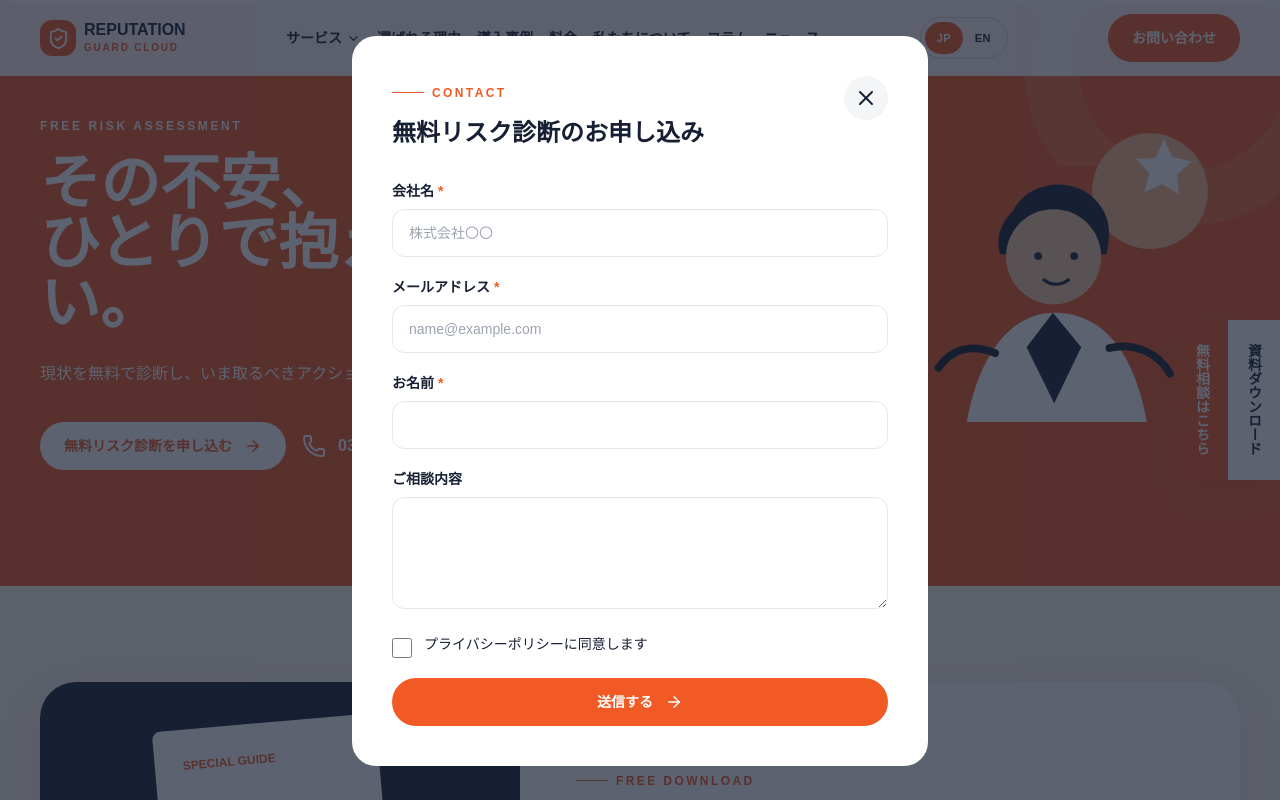
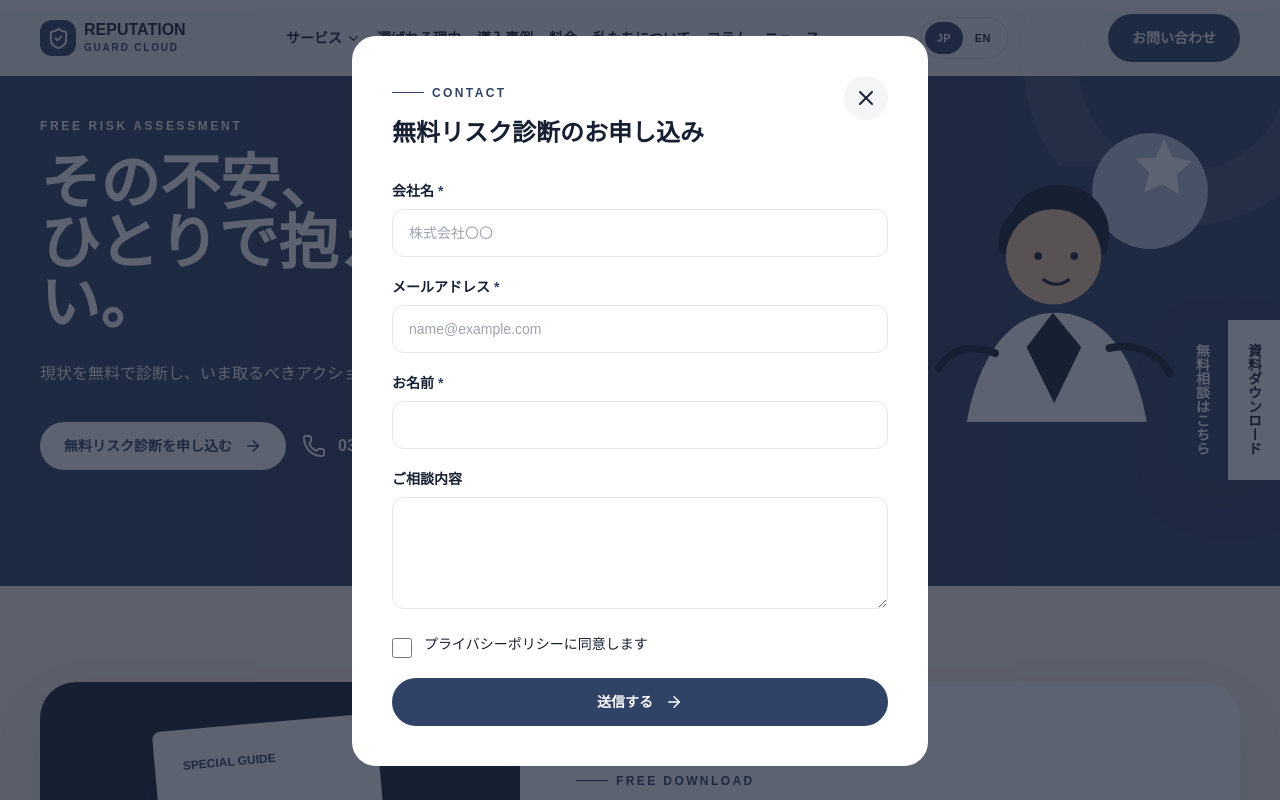
Before and after one commit to masudndiuiux-maker/new-demo-website, a Next.js app: page / in a window 1280 px wide. Both pictures are taken after a click on the button "無料リスク診断を申し込む". Shown: the part 5580-6380 px from the top of the page. Built offline with nearby package versions, Linux system fonts and the light colour scheme.

Commit message:
Update primary brand color to slate blue

```diff
--- a/app/globals.css
+++ b/app/globals.css
@@ -1,3 +1,3 @@
 @tailwind base; @tailwind components; @tailwind utilities;
-:root{color-scheme:light;--font-jp:"Noto Sans JP","BIZ UDPGothic","Yu Gothic",Meiryo,sans-serif}*{box-sizing:border-box}html{scroll-behavior:smooth;scroll-padding-top:90px}body{margin:0;color:#172033;background:#fff}a,button{outline-offset:4px}a:focus-visible,button:focus-visible,input:focus-visible,textarea:focus-visible{outline:3px solid #f15a24}.dot-grid{background-image:radial-gradient(#f15a2440 1px,transparent 1px);background-size:18px 18px}.vertical{writing-mode:vertical-rl}@media(prefers-reduced-motion:reduce){html{scroll-behavior:auto}*,*:before,*:after{animation-duration:.01ms!important;animation-iteration-count:1!important;transition-duration:.01ms!important}}
-@layer components{.container-wide{@apply mx-auto w-full max-w-[1280px] px-5 md:px-10}.eyebrow{@apply mb-4 inline-flex items-center gap-2 text-xs font-bold uppercase tracking-[.2em] text-orange}.eyebrow:before{content:'';@apply h-px w-8 bg-orange}.btn{@apply inline-flex min-h-12 items-center justify-center gap-3 rounded-full px-6 py-3 text-sm font-bold transition duration-300 active:scale-95}.btn-orange{@apply btn bg-orange text-white hover:bg-[#d94816]}.btn-dark{@apply btn bg-ink text-white hover:bg-[#293550]}.section-title{@apply text-3xl font-black leading-tight tracking-tight md:text-5xl}}
+:root{--color-primary:48 66 102;color-scheme:light;--font-jp:"Noto Sans JP","BIZ UDPGothic","Yu Gothic",Meiryo,sans-serif}*{box-sizing:border-box}html{scroll-behavior:smooth;scroll-padding-top:90px}body{margin:0;color:#172033;background:#fff}a,button{outline-offset:4px}a:focus-visible,button:focus-visible,input:focus-visible,textarea:focus-visible{outline:3px solid rgb(var(--color-primary))}.dot-grid{background-image:radial-gradient(rgb(var(--color-primary) / .25) 1px,transparent 1px);background-size:18px 18px}.vertical{writing-mode:vertical-rl}@media(prefers-reduced-motion:reduce){html{scroll-behavior:auto}*,*:before,*:after{animation-duration:.01ms!important;animation-iteration-count:1!important;transition-duration:.01ms!important}}
+@layer components{.container-wide{@apply mx-auto w-full max-w-[1280px] px-5 md:px-10}.eyebrow{@apply mb-4 inline-flex items-center gap-2 text-xs font-bold uppercase tracking-[.2em] text-primary}.eyebrow-light{@apply text-primary-light}.eyebrow:before{content:'';@apply h-px w-8 bg-primary}.eyebrow-light:before{@apply bg-primary-light}.btn{@apply inline-flex min-h-12 items-center justify-center gap-3 rounded-full px-6 py-3 text-sm font-bold transition duration-300 active:scale-95}.btn-primary{@apply btn bg-primary text-white hover:bg-primary-hover}.btn-dark{@apply btn bg-ink text-white hover:bg-[#293550]}.section-title{@apply text-3xl font-black leading-tight tracking-tight md:text-5xl}}
--- a/components/Illustrations.tsx
+++ b/components/Illustrations.tsx
@@ -1,2 +1,2 @@
-export function HeroArt(){return <svg viewBox="0 0 560 560" role="img" aria-labelledby="hero-art-title" className="h-auto w-full"><title id="hero-art-title">企業の信頼を見守る専門家のイラスト</title><path fill="#F15A24" d="M83 81h383v389H83z" rx="50"/><circle cx="420" cy="120" r="90" fill="#ffb98f"/><path fill="#172033" d="M207 151c23-52 113-60 143 4 8 16 8 41 2 63h-165c-8-24 1-50 20-67Z"/><circle cx="270" cy="222" r="74" fill="#f6c9a9"/><path fill="#fff" d="M135 479c19-107 70-170 137-170 75 0 124 63 143 170H135Z"/><path fill="#172033" d="m269 309 44 54-42 87-43-87 41-54Z"/><path fill="none" stroke="#172033" strokeWidth="12" strokeLinecap="round" d="M179 372c-38-16-70-5-88 23m266-31c38-9 76 7 94 40"/><circle cx="246" cy="221" r="6" fill="#172033"/><circle cx="302" cy="221" r="6" fill="#172033"/><path fill="none" stroke="#172033" strokeWidth="5" strokeLinecap="round" d="M255 258c12 9 26 9 38 0"/><path fill="#fff" d="m442 39 13 28 30 7-23 20 3 31-26-16-28 13 8-30-21-22 31-2 13-29Z"/></svg>}
-export function ShieldArt({index=0}:{index?:number}){return <svg viewBox="0 0 220 160" aria-hidden="true" className="w-full"><rect x="18" y="18" width="184" height="124" rx="28" fill={index%2?'#FFE4D3':'#fff'}/><path d="M110 38 156 55v35c0 29-20 44-46 55-26-11-46-26-46-55V55l46-17Z" fill="#F15A24"/><path d="m88 89 15 15 31-35" fill="none" stroke="#fff" strokeWidth="10" strokeLinecap="round" strokeLinejoin="round"/><circle cx="177" cy="35" r="9" fill="#172033"/></svg>}
+export function HeroArt(){return <svg viewBox="0 0 560 560" role="img" aria-labelledby="hero-art-title" className="h-auto w-full"><title id="hero-art-title">企業の信頼を見守る専門家のイラスト</title><path fill="rgb(var(--color-primary))" d="M83 81h383v389H83z" rx="50"/><circle cx="420" cy="120" r="90" fill="#BBC9E2"/><path fill="#172033" d="M207 151c23-52 113-60 143 4 8 16 8 41 2 63h-165c-8-24 1-50 20-67Z"/><circle cx="270" cy="222" r="74" fill="#f6c9a9"/><path fill="#fff" d="M135 479c19-107 70-170 137-170 75 0 124 63 143 170H135Z"/><path fill="#172033" d="m269 309 44 54-42 87-43-87 41-54Z"/><path fill="none" stroke="#172033" strokeWidth="12" strokeLinecap="round" d="M179 372c-38-16-70-5-88 23m266-31c38-9 76 7 94 40"/><circle cx="246" cy="221" r="6" fill="#172033"/><circle cx="302" cy="221" r="6" fill="#172033"/><path fill="none" stroke="#172033" strokeWidth="5" strokeLinecap="round" d="M255 258c12 9 26 9 38 0"/><path fill="#fff" d="m442 39 13 28 30 7-23 20 3 31-26-16-28 13 8-30-21-22 31-2 13-29Z"/></svg>}
+export function ShieldArt({index=0}:{index?:number}){return <svg viewBox="0 0 220 160" aria-hidden="true" className="w-full"><rect x="18" y="18" width="184" height="124" rx="28" fill={index%2?'#E8EDF4':'#fff'}/><path d="M110 38 156 55v35c0 29-20 44-46 55-26-11-46-26-46-55V55l46-17Z" fill="rgb(var(--color-primary))"/><path d="m88 89 15 15 31-35" fill="none" stroke="#fff" strokeWidth="10" strokeLinecap="round" strokeLinejoin="round"/><circle cx="177" cy="35" r="9" fill="#172033"/></svg>}
--- a/components/Site.tsx
+++ b/components/Site.tsx
@@ -69,7 +69,7 @@ function LanguageToggle({ dark = false }: { dark?: boolean }) {
           type="button"
           onClick={() => setLanguage(item)}
           aria-pressed={language === item}
-          className={`min-h-8 rounded-full px-3 transition ${language === item ? "bg-orange text-white" : "hover:text-orange"}`}
+          className={`min-h-8 rounded-full px-3 transition ${language === item ? "bg-primary text-white" : (dark ? "hover:text-primary-light" : "hover:text-primary")}`}
         >
           {item === "ja" ? "JP" : "EN"}
         </button>
@@ -85,13 +85,13 @@ function Logo({ light = false }: { light?: boolean }) {
       className="flex items-center gap-2 font-black leading-none"
       aria-label={language === "en" ? "Back to top" : "トップへ"}
     >
-      <span className="grid h-9 w-9 place-items-center rounded-xl bg-orange text-white">
+      <span className="grid h-9 w-9 place-items-center rounded-xl bg-primary text-white">
         <ShieldCheck size={23} />
       </span>
       <span className={light ? "text-white" : ""}>
         REPUTATION
         <br />
-        <span className="text-[10px] tracking-[.18em] text-orange">
+        <span className={`text-[10px] tracking-[.18em] ${light ? "text-primary-light" : "text-primary"}`}>
           GUARD CLOUD
         </span>
       </span>
@@ -179,7 +179,7 @@ export function Header() {
                     exit={{ opacity: 0, y: 8 }}
                     className="absolute inset-x-0 top-full mx-auto w-[900px] whitespace-normal rounded-3xl border bg-white p-8 shadow-soft"
                   >
-                    <p className="mb-5 text-xs font-bold tracking-widest text-orange">
+                    <p className="mb-5 text-xs font-bold tracking-widest text-primary">
                       SERVICE MENU
                     </p>
                     <div className="grid grid-cols-3 gap-6">
@@ -188,7 +188,7 @@ export function Header() {
                           <a
                             href={`#${g.id}`}
                             onClick={() => setMega(false)}
-                            className="mb-3 block border-b pb-3 font-bold hover:text-orange"
+                            className="mb-3 block border-b pb-3 font-bold hover:text-primary"
                           >
                             {g.title}
                           </a>
@@ -197,7 +197,7 @@ export function Header() {
                               key={s[0]}
                               href={`#${g.id}`}
                               onClick={() => setMega(false)}
-                              className="block py-1.5 text-sm text-slate-600 hover:text-orange"
+                              className="block py-1.5 text-sm text-slate-600 hover:text-primary"
                             >
                               {s[0]}
                             </a>
@@ -213,7 +213,7 @@ export function Header() {
               <a
                 key={n[0]}
                 href={n[1]}
-                className="text-sm font-bold hover:text-orange"
+                className="text-sm font-bold hover:text-primary"
               >
                 {n[0]}
               </a>
@@ -230,7 +230,7 @@ export function Header() {
               <Download size={16} />
               {language === "en" ? "Download guide" : "資料ダウンロード"}
             </button>
-            <a className="btn-orange" href="#contact">
+            <a className="btn-primary" href="#contact">
               {language === "en" ? "Contact us" : "お問い合わせ"}
             </a>
           </div>
@@ -279,7 +279,7 @@ export function Header() {
                   : "モバイルナビゲーション"
               }
             >
-              <p className="mb-4 text-xs text-orange">SERVICES</p>
+              <p className="mb-4 text-xs text-primary-light">SERVICES</p>
               {groups.map((g) => (
                 <a
                   onClick={() => setMenu(false)}
@@ -303,7 +303,7 @@ export function Header() {
             </nav>
             <a
               onClick={() => setMenu(false)}
-              className="btn-orange mt-8 w-full"
+              className="btn-primary mt-8 w-full"
               href="#contact"
             >
               {language === "en"
@@ -340,14 +340,16 @@ function Heading({
   en,
   children,
   center = false,
+  light = false,
 }: {
   en: string;
   children: React.ReactNode;
   center?: boolean;
+  light?: boolean;
 }) {
   return (
     <div className={center ? "text-center" : ""}>
-      <p className="eyebrow">{en}</p>
+      <p className={`eyebrow ${light ? "eyebrow-light" : ""}`}>{en}</p>
       <h2 className="section-title">{children}</h2>
     </div>
   );
@@ -388,7 +390,7 @@ function Hero() {
                 <br />
               </>
             )}
-            <span className="relative text-orange">
+            <span className="relative text-primary">
               {english
                 ? "It can be lost in an instant."
                 : "失うのは、ほんの一瞬。"}
@@ -399,7 +401,7 @@ function Hero() {
                 <path
                   d="M4 10c105-9 253 5 392-6"
                   fill="none"
-                  stroke="#F15A24"
+                  stroke="currentColor"
                   strokeWidth="6"
                   strokeLinecap="round"
                 />
@@ -422,7 +424,7 @@ function Hero() {
             )}
           </p>
           <div className="mt-8 flex flex-col gap-3 sm:flex-row">
-            <a href="#contact" className="btn-orange">
+            <a href="#contact" className="btn-primary">
               {english
                 ? "Start with a free consultation"
                 : "まずは無料で相談する"}
@@ -500,7 +502,7 @@ function Services() {
                 className={`grid items-end gap-8 lg:grid-cols-2 ${i % 2 ? "lg:[&>*:first-child]:order-2" : ""}`}
               >
                 <div>
-                  <span className="text-xs font-black tracking-[.22em] text-orange">
+                  <span className="text-xs font-black tracking-[.22em] text-primary">
                     0{i + 1} / {g.en}
                   </span>
                   <h3 className="mt-4 text-3xl font-black md:text-5xl">
@@ -521,7 +523,7 @@ function Services() {
                       href="#contact"
                       className="group flex h-full min-h-[260px] flex-col rounded-[28px] border border-black/5 bg-white p-7 shadow-sm transition duration-300 hover:-translate-y-2 hover:shadow-soft"
                     >
-                      <span className="text-xs font-black text-orange">
+                      <span className="text-xs font-black text-primary">
                         SERVICE {s[2]}
                       </span>
                       <h4 className="mt-10 text-xl font-black">{s[0]}</h4>
@@ -530,7 +532,7 @@ function Services() {
                       </p>
                       <span className="mt-auto flex items-center justify-between pt-7 text-sm font-bold">
                         {english ? "Explore service" : "詳しく見る"}{" "}
-                        <i className="grid h-10 w-10 place-items-center rounded-full bg-ink text-white transition group-hover:bg-orange">
+                        <i className="grid h-10 w-10 place-items-center rounded-full bg-ink text-white transition group-hover:bg-primary">
                           <ArrowRight size={16} />
                         </i>
                       </span>
@@ -562,7 +564,7 @@ function Count({ value, suffix }: { value: number; suffix: string | number }) {
   return (
     <span ref={ref}>
       {n}
-      <small className="text-2xl text-orange md:text-3xl">{suffix}</small>
+      <small className="text-2xl text-primary-light md:text-3xl">{suffix}</small>
     </span>
   );
 }
@@ -583,7 +585,7 @@ function Statistics() {
   return (
     <section id="strength" className="overflow-hidden bg-ink py-24 text-white">
       <div className="container-wide">
-        <Heading en="WHY CHOOSE US">
+        <Heading en="WHY CHOOSE US" light>
           {english
             ? "The numbers behind our partnership."
             : "数字で見る、選ばれる理由。"}
@@ -692,7 +694,7 @@ function Cases() {
                 </>
               )}
             </Heading>
-            <p className="max-w-md border-l-2 border-orange pl-5 leading-8 text-slate-600 lg:mb-1 lg:justify-self-end">
+            <p className="max-w-md border-l-2 border-primary pl-5 leading-8 text-slate-600 lg:mb-1 lg:justify-self-end">
               {english
                 ? "Beyond the numbers, these stories show the change teams feel every day when we take on the challenge together."
                 : "数字だけでは測れない、現場の変化まで。課題に向き合い、ともに前へ進んだお客様の声をご紹介します。"}
@@ -724,7 +726,7 @@ function Cases() {
                       </p>
                       <p className="mt-1 text-[clamp(4.5rem,10vw,6.5rem)] font-black leading-none tracking-[-.08em] text-ink">
                         {c.metric}
-                        <span className="ml-1 text-3xl tracking-normal text-orange md:text-4xl">
+                        <span className="ml-1 text-3xl tracking-normal text-primary md:text-4xl">
                           {c.unit}
                         </span>
                       </p>
@@ -741,7 +743,7 @@ function Cases() {
                   </h3>
                   <div className="mt-6 grid gap-5 border-y border-ink/10 py-5">
                     <div>
-                      <p className="text-[10px] font-black tracking-[.18em] text-orange">
+                      <p className="text-[10px] font-black tracking-[.18em] text-primary">
                         CHALLENGE
                       </p>
                       <p className="mt-2 text-sm leading-7 text-slate-600">
@@ -749,7 +751,7 @@ function Cases() {
                       </p>
                     </div>
                     <blockquote className="relative border-l-2 border-ink pl-4 text-sm font-bold leading-7 text-ink">
-                      <span className="absolute -top-3 left-3 text-4xl leading-none text-orange">
+                      <span className="absolute -top-3 left-3 text-4xl leading-none text-primary">
                         “
                       </span>
                       <span className="block pt-3">{c.quote}</span>
@@ -757,12 +759,12 @@ function Cases() {
                   </div>
                   <button
                     onClick={() => dispatchEvent(new Event("openContact"))}
-                    className="mt-6 inline-flex min-h-11 items-center gap-2 text-sm font-black transition hover:gap-3 hover:text-orange"
+                    className="mt-6 inline-flex min-h-11 items-center gap-2 text-sm font-black transition hover:gap-3 hover:text-primary"
                   >
                     {english
                       ? "Discuss a similar challenge"
                       : "同様の課題を相談する"}{" "}
-                    <span className="grid h-8 w-8 place-items-center rounded-full bg-ink text-white transition group-hover:bg-orange">
+                    <span className="grid h-8 w-8 place-items-center rounded-full bg-ink text-white transition group-hover:bg-primary">
                       <ArrowRight size={15} />
                     </span>
                   </button>
@@ -781,7 +783,7 @@ function ContactCTA() {
   return (
     <section
       id="contact"
-      className="relative overflow-hidden bg-orange py-20 text-white md:py-28"
+      className="relative overflow-hidden bg-primary py-20 text-white md:py-28"
     >
       <div className="absolute -right-16 -top-24 h-80 w-80 rounded-full border-[55px] border-white/10" />
       <div className="container-wide relative grid items-center gap-10 lg:grid-cols-[1fr_360px]">
@@ -812,7 +814,7 @@ function ContactCTA() {
           <div className="mt-8 flex flex-col gap-4 sm:flex-row">
             <button
               onClick={() => dispatchEvent(new Event("openContact"))}
-              className="btn bg-white text-orange hover:bg-ink hover:text-white"
+              className="btn bg-white text-primary hover:bg-ink hover:text-white"
             >
               {english
                 ? "Request a free risk assessment"
@@ -848,8 +850,8 @@ function Resource() {
           <div className="grid overflow-hidden rounded-[36px] bg-white shadow-soft md:grid-cols-[.8fr_1.2fr]">
             <div className="grid min-h-[380px] place-items-center bg-ink p-10">
               <div className="w-56 rotate-[-5deg] rounded-lg bg-white p-7 shadow-2xl">
-                <p className="text-xs font-black text-orange">SPECIAL GUIDE</p>
-                <div className="my-8 h-1 w-12 bg-orange" />
+                <p className="text-xs font-black text-primary">SPECIAL GUIDE</p>
+                <div className="my-8 h-1 w-12 bg-primary" />
                 <p className="text-2xl font-black leading-tight">
                   {english ? (
                     <>
@@ -895,7 +897,7 @@ function Resource() {
               </p>
               <button
                 onClick={() => dispatchEvent(new Event("openResource"))}
-                className="btn-orange mt-8 self-start"
+                className="btn-primary mt-8 self-start"
               >
                 {english ? "Download for free" : "無料でダウンロード"}
                 <Download size={18} />
@@ -941,11 +943,11 @@ function Content() {
                       <ShieldArt index={i} />
                     </div>
                     <div className="pt-5">
-                      <p className="text-xs font-bold text-orange">
+                      <p className="text-xs font-bold text-primary">
                         {a.category}
                         <span className="text-slate-400">{a.date}</span>
                       </p>
-                      <h3 className="mt-3 text-xl font-black leading-8 group-hover:text-orange">
+                      <h3 className="mt-3 text-xl font-black leading-8 group-hover:text-primary">
                         {a.title}
                       </h3>
                       <p className="mt-3 text-sm leading-6 text-slate-500">
@@ -972,8 +974,8 @@ function Content() {
                 className="group grid gap-2 border-b border-ink/15 py-6 md:grid-cols-[110px_100px_1fr_30px]"
               >
                 <time className="text-sm text-slate-500">{n[0]}</time>
-                <span className="text-xs font-bold text-orange">{n[1]}</span>
-                <span className="font-bold group-hover:text-orange">
+                <span className="text-xs font-bold text-primary">{n[1]}</span>
+                <span className="font-bold group-hover:text-primary">
                   {n[2]}
                 </span>
                 <ArrowRight
@@ -1054,7 +1056,7 @@ function Modal({
         </button>
         {done ? (
           <div className="py-16 text-center">
-            <CheckCircle2 className="mx-auto text-orange" size={60} />
+            <CheckCircle2 className="mx-auto text-primary" size={60} />
             <h2 id="modal-title" className="mt-6 text-2xl font-black">
               {english
                 ? "Thank you for your enquiry"
@@ -1092,7 +1094,7 @@ function Modal({
             >
               <label className="block text-sm font-bold">
                 {english ? "Company name" : "会社名"}
-                <span className="text-orange"> *</span>
+                <span className="text-primary"> *</span>
                 <input
                   required
                   className="mt-2 min-h-12 w-full rounded-xl border px-4 font-normal"
@@ -1101,7 +1103,7 @@ function Modal({
               </label>
               <label className="block text-sm font-bold">
                 {english ? "Email address" : "メールアドレス"}
-                <span className="text-orange"> *</span>
+                <span className="text-primary"> *</span>
                 <input
                   required
                   type="email"
@@ -1111,7 +1113,7 @@ function Modal({
               </label>
               <label className="block text-sm font-bold">
                 {english ? "Your name" : "お名前"}
-                <span className="text-orange"> *</span>
+                <span className="text-primary"> *</span>
                 <input
                   required
                   className="mt-2 min-h-12 w-full rounded-xl border px-4 font-normal"
@@ -1132,7 +1134,7 @@ function Modal({
                   ? "I agree to the privacy policy"
                   : "プライバシーポリシーに同意します"}
               </label>
-              <button className="btn-orange w-full" type="submit">
+              <button className="btn-primary w-full" type="submit">
                 {english ? "Send enquiry" : "送信する"}
                 <ArrowRight size={18} />
               </button>
@@ -1170,7 +1172,7 @@ function Footer() {
           </div>
           <div className="grid grid-cols-2 gap-8 md:grid-cols-3">
             <div>
-              <p className="mb-4 text-xs font-bold text-orange">SERVICES</p>
+              <p className="mb-4 text-xs font-bold text-primary-light">SERVICES</p>
               {groups.map((g) => (
                 <a
                   className="block py-2 text-sm text-white/70 hover:text-white"
@@ -1182,7 +1184,7 @@ function Footer() {
               ))}
             </div>
             <div>
-              <p className="mb-4 text-xs font-bold text-orange">COMPANY</p>
+              <p className="mb-4 text-xs font-bold text-primary-light">COMPANY</p>
               {navigation.slice(0, 4).map((n) => (
                 <a
                   className="block py-2 text-sm text-white/70 hover:text-white"
@@ -1194,7 +1196,7 @@ function Footer() {
               ))}
             </div>
             <div>
-              <p className="mb-4 text-xs font-bold text-orange">CONTENTS</p>
+              <p className="mb-4 text-xs font-bold text-primary-light">CONTENTS</p>
               {navigation.slice(4).map((n) => (
                 <a
                   className="block py-2 text-sm text-white/70 hover:text-white"
@@ -1255,7 +1257,7 @@ function Floating() {
         </button>
         <button
           onClick={() => dispatchEvent(new Event("openContact"))}
-          className="btn-orange rounded-l-none"
+          className="btn-primary rounded-l-none"
         >
           {english ? "Free consultation" : "無料相談"}
           <ArrowRight size={16} />
@@ -1264,7 +1266,7 @@ function Floating() {
       <div className="fixed right-0 top-1/2 z-30 hidden -translate-y-1/2 overflow-hidden rounded-l-2xl shadow-soft xl:block">
         <button
           onClick={() => dispatchEvent(new Event("openContact"))}
-          className="vertical min-h-40 bg-orange px-4 py-5 text-sm font-bold text-white"
+          className="vertical min-h-40 bg-primary px-4 py-5 text-sm font-bold text-white"
         >
           {english ? "Free consultation" : "無料相談はこちら"}
         </button>
--- a/tailwind.config.ts
+++ b/tailwind.config.ts
@@ -1,2 +1,2 @@
 import type { Config } from 'tailwindcss';
-export default { content: ['./app/**/*.{ts,tsx}','./components/**/*.{ts,tsx}'], theme: { extend: { colors: { ink:'#172033', orange:'#F15A24', cream:'#FFF8EF', mist:'#F4F5F7' }, fontFamily:{sans:['var(--font-jp)','sans-serif']}, boxShadow:{soft:'0 18px 50px rgba(23,32,51,.09)'} } }, plugins: [] } satisfies Config;
+export default { content: ['./app/**/*.{ts,tsx}','./components/**/*.{ts,tsx}'], theme: { extend: { colors: { ink:'#172033', primary:{DEFAULT:'rgb(var(--color-primary) / <alpha-value>)',hover:'#25334F',light:'#BBC9E2'}, cream:'#FFF8EF', mist:'#F4F5F7' }, fontFamily:{sans:['var(--font-jp)','sans-serif']}, boxShadow:{soft:'0 18px 50px rgba(23,32,51,.09)'} } }, plugins: [] } satisfies Config;
```
